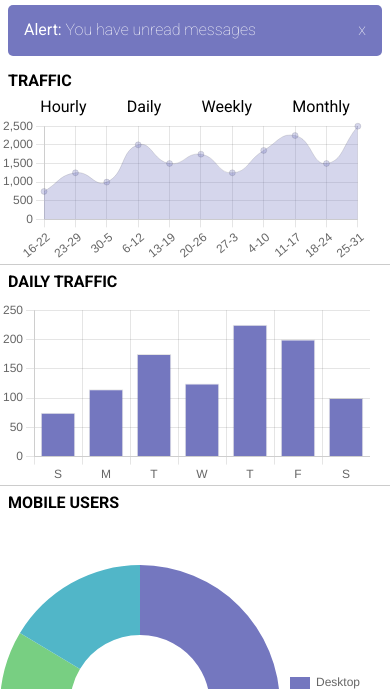
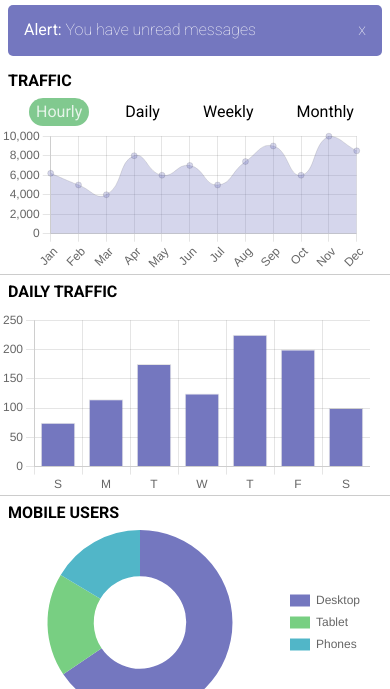
Before and after one commit to chada4/techdegree-fewd-project7, a plain HTML site: page index.html in a window 390 px wide. Shown: the part 155-844 px from the top of the page. Drawn offline with nearby package versions, Linux system fonts and the light colour scheme.

Commit message:
Fixed styling for mobile chart/"active" selector
- added styling for to indicate an "active" traffic chart
- added left border and fixed aspect ratio of mobile chart

```diff
--- a/css/styles.css
+++ b/css/styles.css
@@ -156,6 +156,16 @@ h3 {
 .traffic-nav {
     display: flex;
     justify-content: space-evenly;
+}
+
+.traffic-nav-link {
+    padding: 5px 7px;
+}
+
+.active-traffic {
+    background-color: #81c98f;
+    border-radius: 25px;
+    color: #e6f4e9;
 }
 
 ul {
@@ -336,6 +346,7 @@ select {
 
     .mobile {
         grid-column: 2 / span 1;
+        border-left: .5px solid #ccc;
     }
 
     .widget-container-full {
--- a/index.html
+++ b/index.html
@@ -62,7 +62,7 @@
             <div class="traffic-header">
                 <h3>Traffic</h3>
                 <ul class="traffic-nav">
-                    <li class="traffic-nav-link">Hourly</li>
+                    <li class="traffic-nav-link active-traffic">Hourly</li>
                     <li class="traffic-nav-link">Daily</li>
                     <li class="traffic-nav-link">Weekly</li>
                     <li class="traffic-nav-link">Monthly</li>
--- a/js/app.js
+++ b/js/app.js
@@ -41,10 +41,43 @@ window.onclick = function(event) {
 
 // Line graph
 
-let trafficData = {
+let trafficDataWk = {
   labels: ["16-22", "23-29", "30-5", "6-12", "13-19", "20-26", "27-3", "4-10", "11-17", "18-24", "25-31"],
   datasets: [{
     data: [750, 1250, 1000, 2000, 1500, 1750, 1250, 1850, 2250, 1500, 2500],
+    backgroundColor: 'rgba(116, 119, 191, .3)',
+    borderWidth: 1,
+    fill: true,
+    lineTension: .5
+  }]
+};
+
+let trafficDataHr = {
+  labels: ["4a-6a", "6a-8a", "8a-10a", "10a-12p", "12p-2p", "2p-4p", "4p-6p", "6p-8p", "8p-10p", "10p-12a", "12a-2a", "2a-4a"],
+  datasets: [{
+    data: [7, 10, 13, 17, 23, 21, 18, 15, 9, 8, 6, 5],
+    backgroundColor: 'rgba(116, 119, 191, .3)',
+    borderWidth: 1,
+    fill: true,
+    lineTension: .5
+  }]
+};
+
+let trafficDataDay = {
+  labels: ["Sun", "Mon", "Tue", "Wed", "Thu", "Fri", "Sat"],
+  datasets: [{
+    data: [75, 115, 175, 125, 225, 200, 100],
+    backgroundColor: 'rgba(116, 119, 191, .3)',
+    borderWidth: 1,
+    fill: true,
+    lineTension: .5
+  }]
+};
+
+let trafficDataMn = {
+  labels: ["Jan", "Feb", "Mar", "Apr", "May", "Jun", "Jul", "Aug", "Sep", "Oct", "Nov", "Dec"],
+  datasets: [{
+    data: [6200, 5000, 4000, 8000, 6000, 7000, 5000, 7400, 9000, 6000, 10000, 8500],
     backgroundColor: 'rgba(116, 119, 191, .3)',
     borderWidth: 1,
     fill: true,
@@ -71,7 +104,7 @@ let trafficOptions = {
 
 let trafficChart = new Chart(trafficCanvas, {
   type: 'line',
-  data: trafficData,
+  data: trafficDataMn,
   options: trafficOptions
 });
 
@@ -123,6 +156,7 @@ const mobileData = {
 };
 
 const mobileOptions = {
+  aspectRatio: 2,
   plugins: {
     legend: {
       position: 'right',
```
Also changed, not shown: web_app_dashboard_v3.2/mockups/web-app-dashboard-768px.png.
